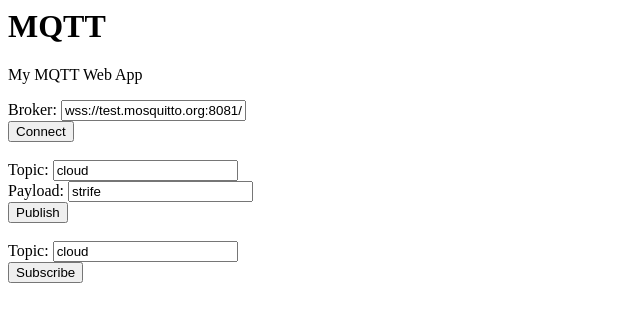
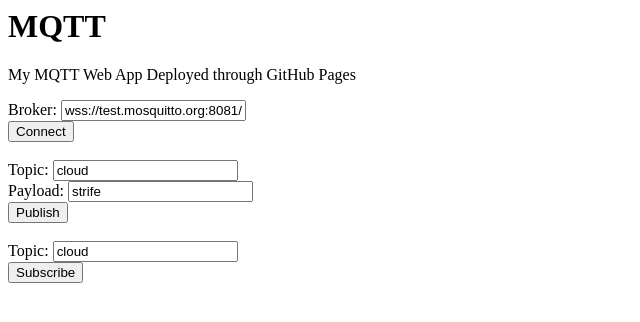
Before and after one commit to iamelijah2016/iamelijah2016.github.io-mqtt, a website: page index.html in a window 1280 px wide. Shown: the whole page, without its empty margins (0-640 px from the left). Drawn offline with Linux system fonts and the light colour scheme.

Commit message:
Updated the headings

```diff
--- a/index.html
+++ b/index.html
@@ -4,7 +4,7 @@
 </head>
 <body>
   <h1>MQTT</h1>
-  <p>My MQTT Web App</p>
+  <p>My MQTT Web App Deployed through GitHub Pages</p>
   Broker: <input id="broker" value="wss://test.mosquitto.org:8081/mqtt">
   <br>
   <button id="connect" onclick="connectFunc()">Connect</button>
```
